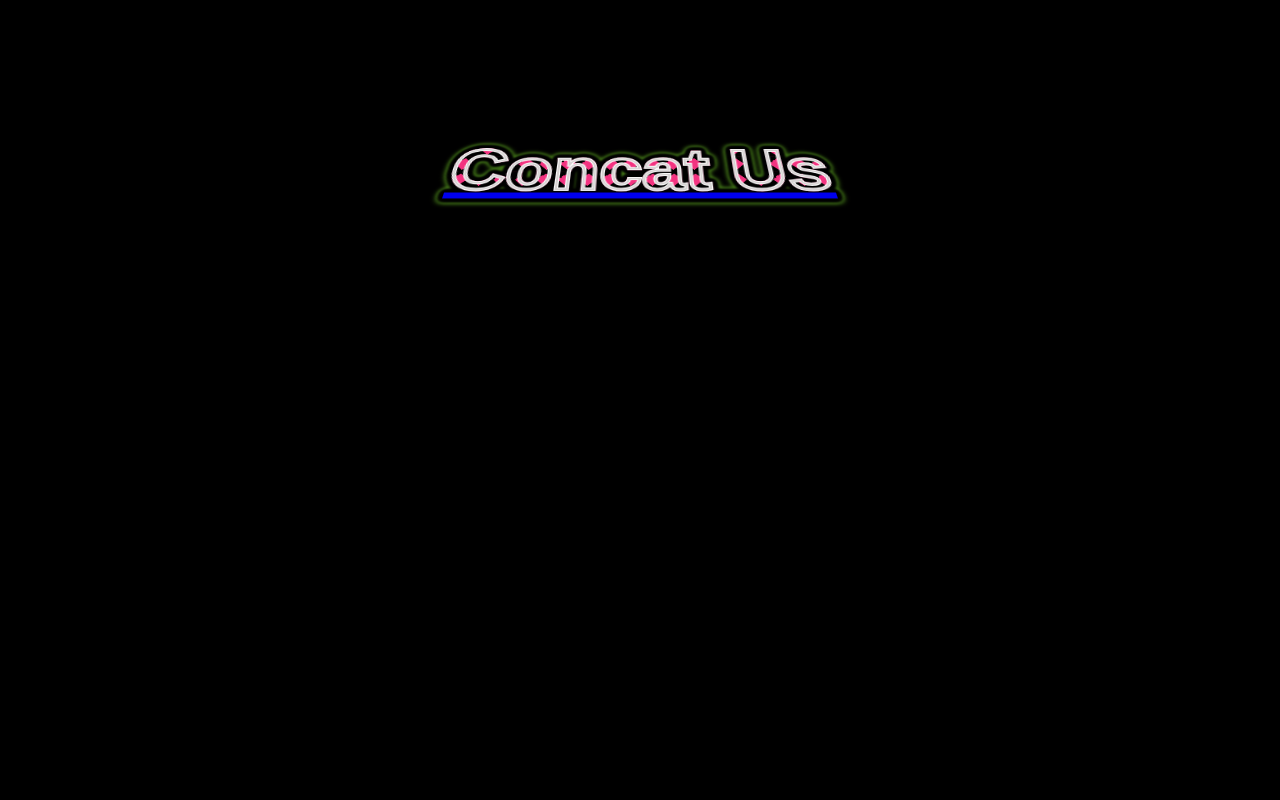
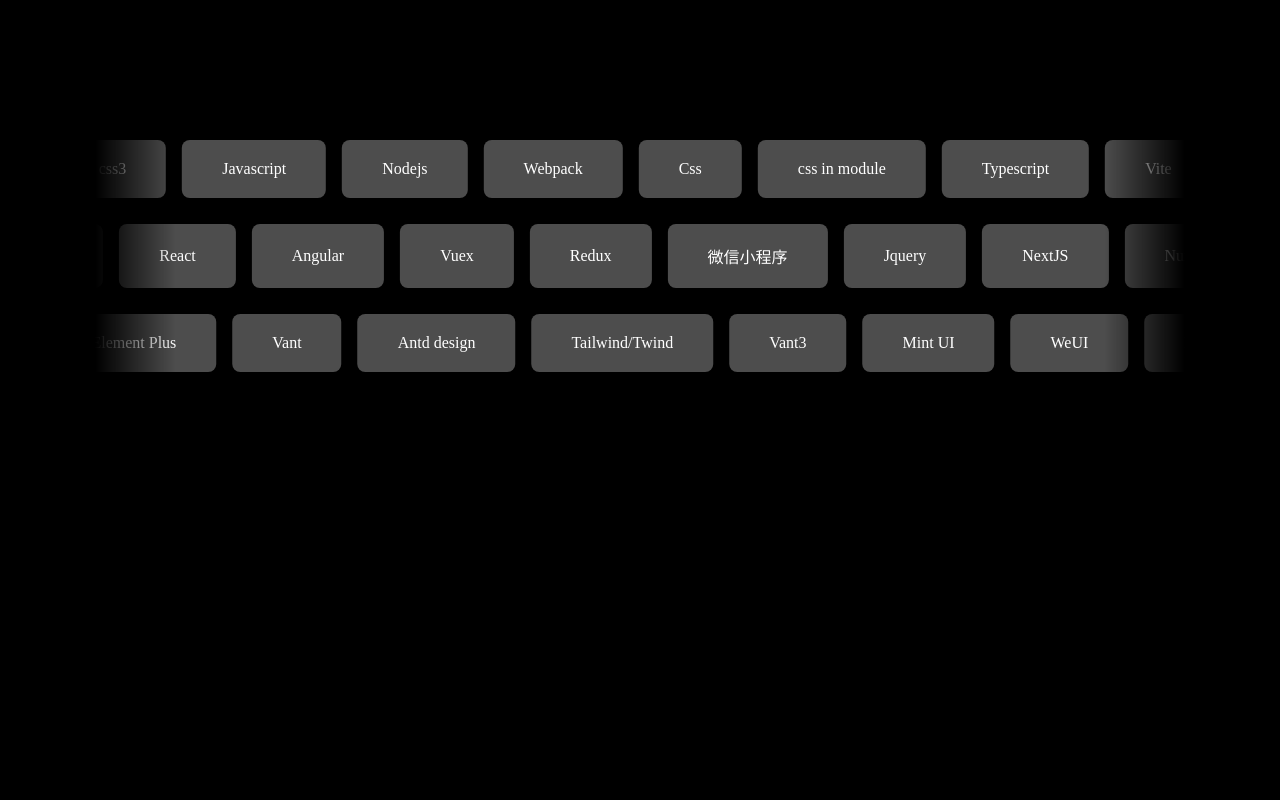
Before and after one commit to qdleader/next-react-ssr, a Next.js app: page / in a window 1280 px wide. Shown: the part 3220-4020 px from the top of the page. Before the commit the page ends 3818 px from the top, so only its background shows below. Built offline with nearby package versions, Linux system fonts and the light colour scheme.

Commit message:
style: 样式修改

```diff
--- /dev/null
+++ b/components/partnerCard/index.module.scss
@@ -0,0 +1,89 @@
+.container {
+	position: relative;
+
+	overflow: hidden;
+
+	width: 1100px;
+	height: 340px;
+	margin: 45vh auto 10vh;
+}
+
+.official {
+	display: flex;
+	margin-bottom: 16px;
+}
+
+.officialBox {
+	display: flex;
+	justify-content: space-between;
+	margin-bottom: 10px;
+	animation: scroll 50s linear infinite;
+}
+
+.container::before {
+	content: "";
+
+	position: absolute;
+	z-index: 2;
+	top: -10px;
+	left: -15px;
+
+	width: 100px;
+	height: 350px;
+
+	background-image: linear-gradient(to right, #000000 20%, rgb(235 237 240 / 0%));
+}
+
+.container::after {
+	content: "";
+
+	position: absolute;
+	z-index: 2;
+	top: -10px;
+	right: -15px;
+
+	width: 100px;
+	height: 350px;
+
+	background-image: linear-gradient(to left, #000 20%, rgb(235 237 240 / 0%));
+}
+
+/* 中间行使用 slow 类名，设置速度变慢 */
+.officialBox.slow {
+	animation-duration: 80s;
+}
+
+.officialBoxItem {
+	cursor: pointer;
+
+	display: flex;
+	align-items: center;
+	justify-content: center;
+
+	margin-right: 16px;
+	padding: 20px 40px;
+
+	white-space: nowrap;
+
+	background-color: rgba($color: #fff, $alpha: 0.3);
+	border-radius: 8px;
+
+	transition: all 0.3s ease-in-out;
+	color: #fff;
+}
+
+/* 鼠标悬停时，停止所在行的滚动 */
+.official:hover .officialBox {
+	animation-play-state: paused;
+}
+
+/* 定义滚动动画 */
+@keyframes scroll {
+	0% {
+		transform: translateX(0);
+	}
+
+	100% {
+		transform: translateX(-100%);
+	}
+}
--- /dev/null
+++ b/components/partnerCard/index.tsx
@@ -0,0 +1,111 @@
+/* eslint-disable import/no-anonymous-default-export */
+/* eslint-disable react/display-name */
+
+// import "./index.scss"
+import styles from "./index.module.scss"
+
+export default function () {
+	return (
+		<>
+			<div className={styles.container}>
+				{/* 第一行 */}
+				<div className={styles.official}>
+					<div className={styles.officialBox}>
+						<div className={styles.officialBoxItem}>Html5</div>
+						<div className={styles.officialBoxItem}>css3</div>
+						<div className={styles.officialBoxItem}>Javascript</div>
+						<div className={styles.officialBoxItem}>Nodejs</div>
+						<div className={styles.officialBoxItem}>Webpack</div>
+						<div className={styles.officialBoxItem}>Css</div>
+						<div className={styles.officialBoxItem}>css in module</div>
+						<div className={styles.officialBoxItem}>Typescript</div>
+						<div className={styles.officialBoxItem}>Vite</div>
+					</div>
+					<div className={styles.officialBox}>
+						<div className={styles.officialBoxItem}>Html5</div>
+						<div className={styles.officialBoxItem}>css3</div>
+						<div className={styles.officialBoxItem}>Javascript</div>
+						<div className={styles.officialBoxItem}>Nodejs</div>
+						<div className={styles.officialBoxItem}>Webpack</div>
+						<div className={styles.officialBoxItem}>Css</div>
+						<div className={styles.officialBoxItem}>css in module</div>
+						<div className={styles.officialBoxItem}>Typescript</div>
+						<div className={styles.officialBoxItem}>Vite</div>
+					</div>
+				</div>
+				{/* 第二行 */}
+				<div className={styles.official}>
+					<div className={[styles.officialBox, styles.slow].join(" ")}>
+						<div className={styles.officialBoxItem}>Vuejs</div>
+						<div className={styles.officialBoxItem}>React</div>
+						<div className={styles.officialBoxItem}>Angular</div>
+						<div className={styles.officialBoxItem}>Vuex</div>
+						<div className={styles.officialBoxItem}>Redux</div>
+						<div className={styles.officialBoxItem}>微信小程序</div>
+						<div className={styles.officialBoxItem}>Jquery</div>
+						<div className={styles.officialBoxItem}>NextJS</div>
+						<div className={styles.officialBoxItem}>NuxtJS</div>
+					</div>
+					<div className={[styles.officialBox, styles.slow].join(" ")}>
+						<div className={styles.officialBoxItem}>Vuejs</div>
+						<div className={styles.officialBoxItem}>React</div>
+						<div className={styles.officialBoxItem}>Angular</div>
+						<div className={styles.officialBoxItem}>Vuex</div>
+						<div className={styles.officialBoxItem}>Redux</div>
+						<div className={styles.officialBoxItem}>微信小程序</div>
+						<div className={styles.officialBoxItem}>Jquery</div>
+						<div className={styles.officialBoxItem}>NextJS</div>
+						<div className={styles.officialBoxItem}>NuxtJS</div>
+					</div>
+				</div>
+				{/* 第三行 */}
+
+				<div className={styles.official}>
+					<div className={styles.officialBox}>
+						<div className={styles.officialBoxItem}>Element UI</div>
+						<div className={styles.officialBoxItem}>Element Plus</div>
+						<div className={styles.officialBoxItem}>Vant</div>
+						<div className={styles.officialBoxItem}>Antd design</div>
+						<div className={styles.officialBoxItem}>Tailwind/Twind</div>
+						<div className={styles.officialBoxItem}>Vant3</div>
+						<div className={styles.officialBoxItem}>Mint UI</div>
+						<div className={styles.officialBoxItem}>WeUI</div>
+						<div className={styles.officialBoxItem}>Flutter</div>
+						<div className={styles.officialBoxItem}>Quasar Framework</div>
+					</div>
+					<div className={styles.officialBox}>
+						<div className={styles.officialBoxItem}>Element UI</div>
+						<div className={styles.officialBoxItem}>Element Plus</div>
+						<div className={styles.officialBoxItem}>Vant</div>
+						<div className={styles.officialBoxItem}>Antd design</div>
+						<div className={styles.officialBoxItem}>Tailwind/Twind</div>
+						<div className={styles.officialBoxItem}>Vant3</div>
+						<div className={styles.officialBoxItem}>Mint UI</div>
+						<div className={styles.officialBoxItem}>WeUI</div>
+						<div className={styles.officialBoxItem}>Flutter</div>
+						<div className={styles.officialBoxItem}>Quasar Framework</div>
+					</div>
+				</div>
+				{/* 第四行 */}
+				{/* <div className={styles.official}>
+					<div className={styles.officialBox}>
+							<div className={styles.officialBoxItem}>Quasar Framework</div>
+							<div className={styles.officialBoxItem}>Quasar Framework</div>
+							<div className={styles.officialBoxItem}>Quasar Framework</div>
+							<div className={styles.officialBoxItem}>Quasar Framework</div>
+							<div className={styles.officialBoxItem}>Quasar Framework</div>
+							<div className={styles.officialBoxItem}>Quasar Framework</div>
+					</div>
+					<div className={styles.officialBox}>
+						<div className={styles.officialBoxItem}>Quasar Framework</div>
+							<div className={styles.officialBoxItem}>Quasar Framework</div>
+							<div className={styles.officialBoxItem}>Quasar Framework</div>
+							<div className={styles.officialBoxItem}>Quasar Framework</div>
+							<div className={styles.officialBoxItem}>Quasar Framework</div>
+							<div className={styles.officialBoxItem}>Quasar Framework</div>
+					</div>
+				</div> */}
+			</div>
+		</>
+	)
+}
--- a/pages/index.tsx
+++ b/pages/index.tsx
@@ -4,6 +4,7 @@
 import Router from "next/router"
 import { Button } from "antd"
 import styles from "../styles/index.module.scss"
+import PartnerCard from "@/components/partnerCard"
 
 const Home = () => {
 	Router.events.on("routeChangeStart", (...args) => {
@@ -125,11 +126,13 @@
       <div onClick={goDetail}>去详情页面</div>
       <Button>我是按钮</Button> */}
 			</div>
+			<PartnerCard></PartnerCard>
 			<div className="concat-us">
 				<a href="https://github.com/qdleader/qdleader" target="_blank" rel="noopener noreferrer">
 					<div className="concat-text">Concat Us</div>
 				</a>
 			</div>
+
 			<Footer></Footer>
 		</div>
 	)
```
